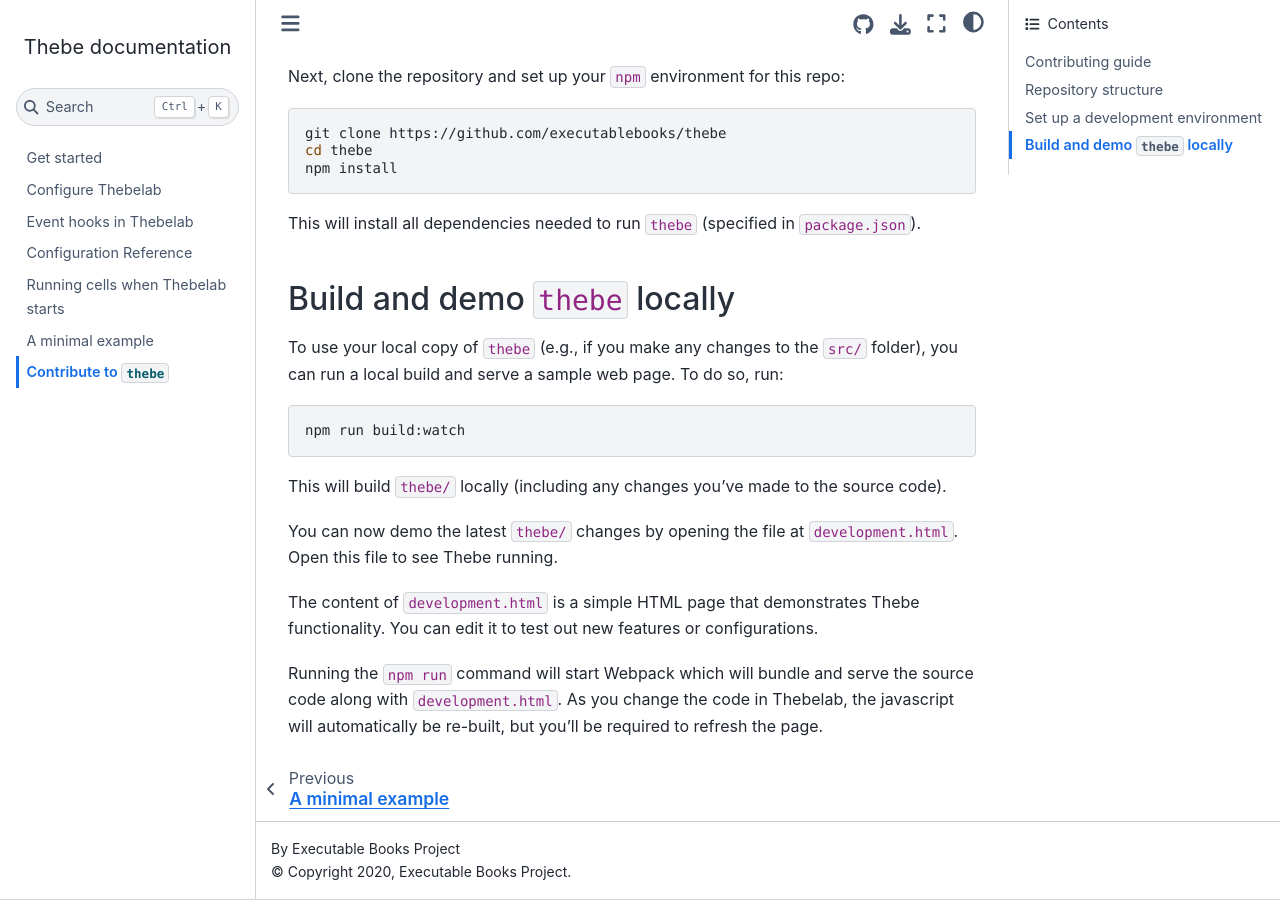
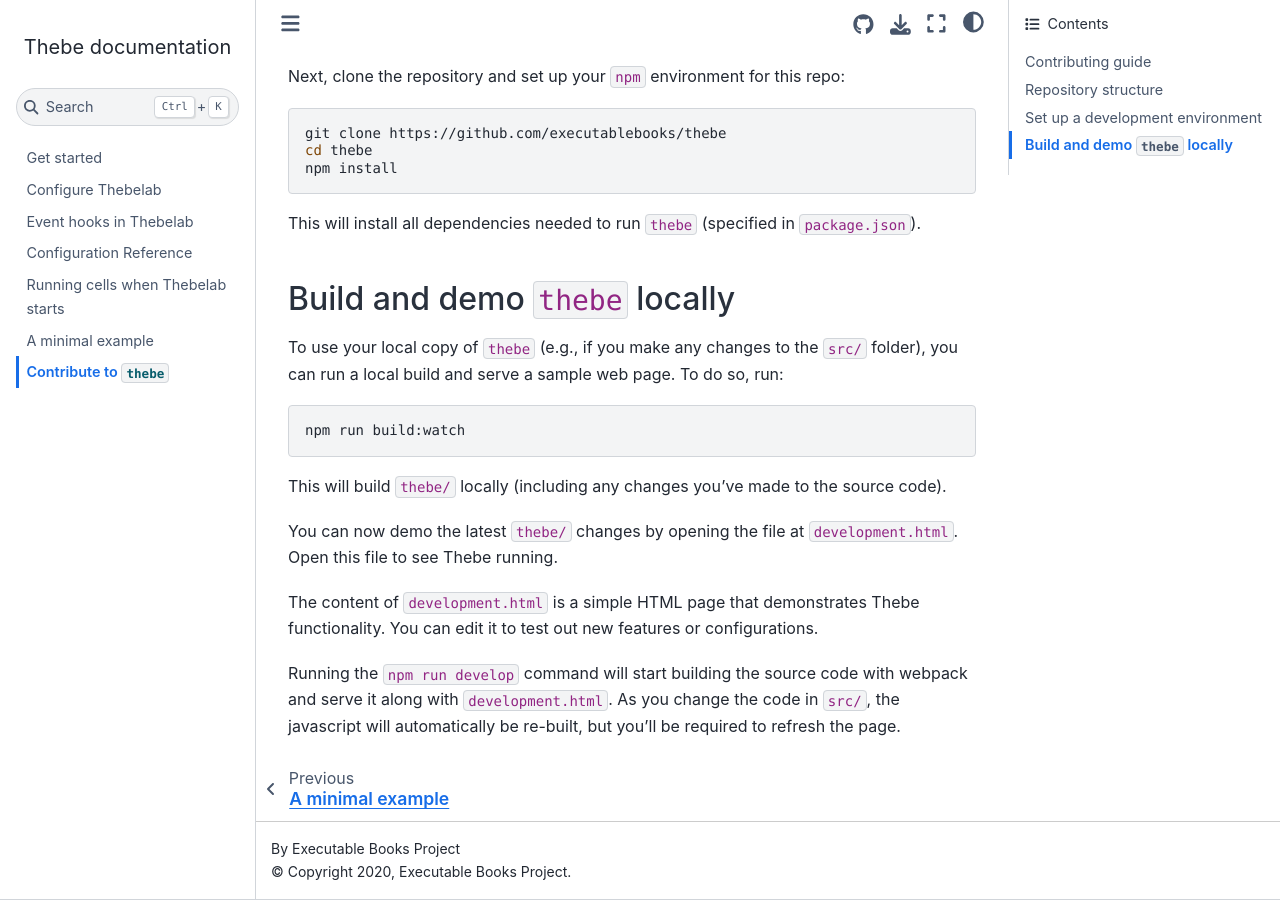
Before and after one commit to jupyter-book/thebe, a Sphinx documentation site: the page built from docs/contribute.md, in a window 1280 px wide and 900 px high, scrolled down 1096 px. Built offline with Sphinx 7.4.7 and the Sphinx Book theme 1.1.4, drawn with Linux system fonts in a browser that asks for light colours.

Commit message:
add `npm run develop` to serve manual test page

```diff
--- a/docs/contribute.md
+++ b/docs/contribute.md
@@ -54,4 +54,7 @@
 
 The content of `development.html` is a simple HTML page that demonstrates Thebe functionality. You can edit it to test out new features or configurations.
 
-Running the `npm run` command will start Webpack which will bundle and serve the source code along with `development.html`. As you change the code in Thebelab, the javascript will automatically be re-built, but you'll be required to refresh the page.
+Running the `npm run develop` command will start building the source code with webpack and serve it along with `development.html`.
+As you change the code in `src/`,
+the javascript will automatically be re-built,
+but you'll be required to refresh the page.
--- a/package.json
+++ b/package.json
@@ -10,6 +10,8 @@
     "build:watch": "webpack --mode development --progress --colors --watch",
     "prepare": "npm dedupe && npm run build:prod",
     "fmt": "prettier --trailing-comma=es5 --write *.js src/*.js examples/*.js",
+    "serve": "http-server -a 127.0.0.1 -o development.html",
+    "develop": "concurrently \"npm run build:watch\" \"npm run serve\"",
     "test": "echo \"Error: no test specified\" && exit 1"
   },
   "files": [
@@ -47,9 +49,11 @@
     "@jupyterlab/services": "^4.2.2",
     "@jupyterlab/theme-light-extension": "^1.2.8",
     "babel-loader": "^8.1.0",
+    "concurrently": "^5.3.0",
     "core-js": "^3.6.5",
     "css-loader": "^3.5.3",
     "file-loader": "^6.0.0",
+    "http-server": "^0.12.3",
     "jquery": "^3.5.1",
     "prettier": "^2.0.0",
     "style-loader": "^1.2.1",
```
Also changed, not shown: 1 other file.
